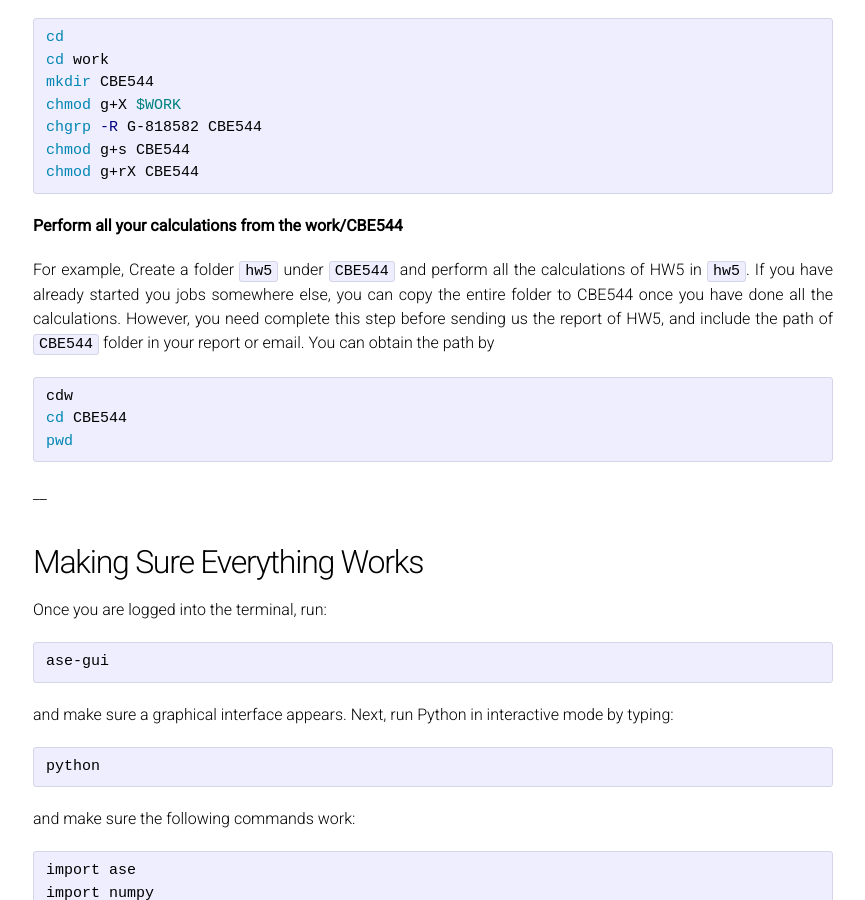
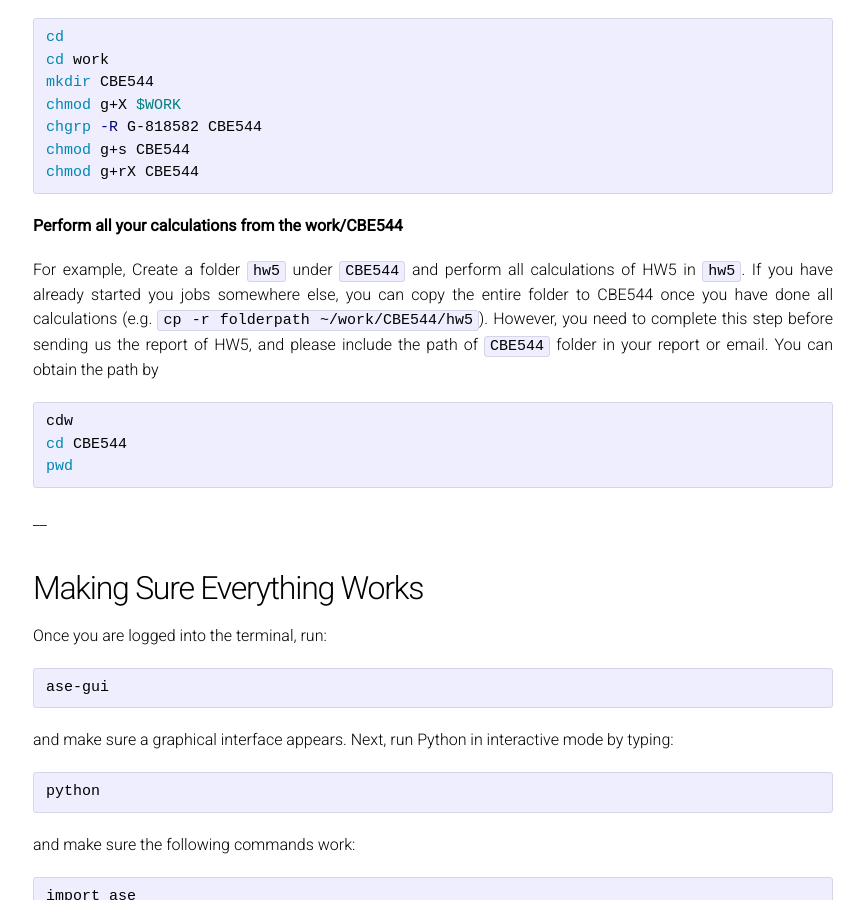
Before and after one commit to vojale/CBE544-2018.github.io, a Jekyll site: the page built from Clusters.md, in a window 1280 px wide and 900 px high, scrolled down 2635 px. Shown: the whole window, without its empty margins (207-1072 px from the left). Built offline with Jekyll 4.4.1, drawn with Linux system fonts in a browser that asks for light colours; our own code applies the rules of GitHub Pages for plain Markdown files.

Commit message:
Update Clusters.md

````diff
--- a/Clusters.md
+++ b/Clusters.md
@@ -121,7 +121,7 @@ chmod g+rX CBE544
 
 **Perform all your calculations from the work/CBE544**
 
-For example, Create a folder `hw5` under `CBE544` and perform all the calculations of HW5 in `hw5`. If you have already started you jobs somewhere else, you can copy the entire folder to CBE544 once you have done all the calculations. However, you need complete this step before sending us the report of HW5, and include the path of `CBE544` folder in your report or email. You can obtain the path by
+For example, Create a folder `hw5` under `CBE544` and perform all calculations of HW5 in `hw5`. If you have already started you jobs somewhere else, you can copy the entire folder to CBE544 once you have done all calculations (e.g. `cp -r folderpath ~/work/CBE544/hw5`).  However, you need to complete this step before sending us the report of HW5, and please include the path of `CBE544` folder in your report or email. You can obtain the path by
 
 ```bash
 cdw
````
